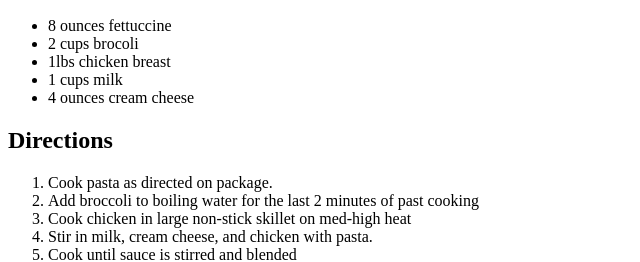
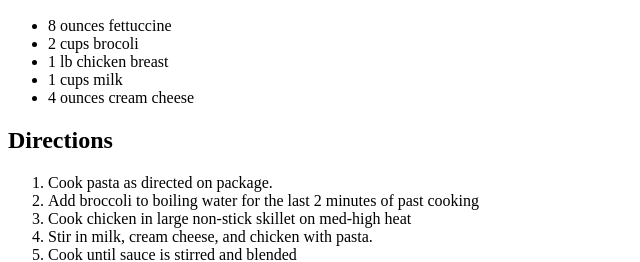
Before and after one commit to messybeard400/odin-recipes, a plain HTML site: page pages/alfredo.html in a window 1280 px wide. Shown: the part 334-596 px from the top of the page, 0-640 px from the left. Drawn offline with Linux system fonts and the light colour scheme.

Commit message:
Fixed spelling error in alfredo.html

```diff
--- a/pages/alfredo.html
+++ b/pages/alfredo.html
@@ -14,7 +14,7 @@
         <ul>
             <li>8 ounces fettuccine</li>
             <li>2 cups brocoli</li>
-            <li>1lbs chicken breast</li>
+            <li>1 lb chicken breast</li>
             <li>1 cups milk</li>
             <li>4 ounces cream cheese</li>
         </ul>
```
